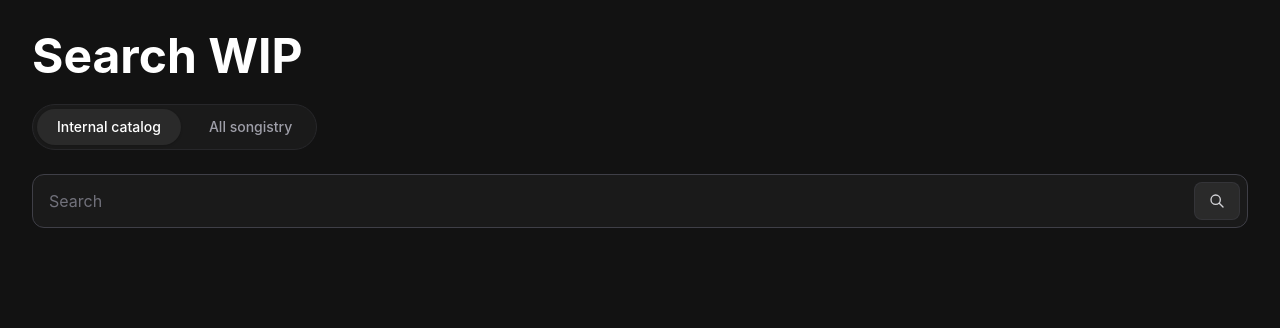
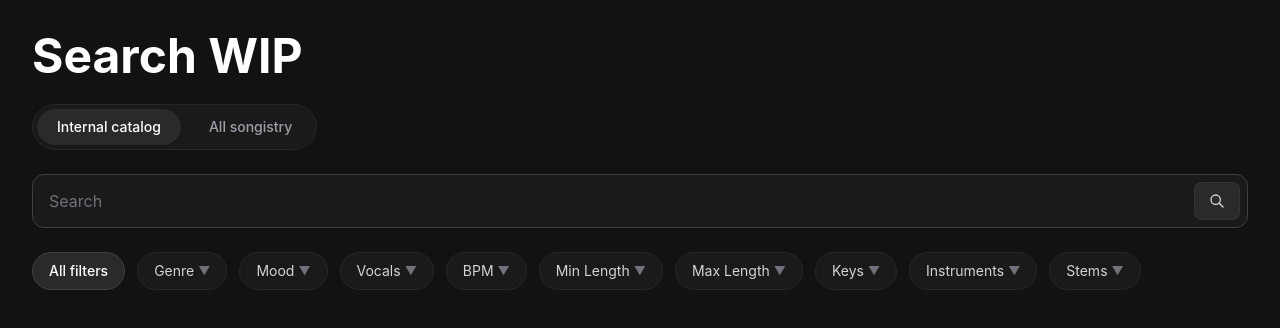
Before and after one commit to Papejop/projektzespolowy, a React (Vite) app: page / in a window 1280 px wide. Shown: the top 328 px of the page. Built offline with nearby package versions, Linux system fonts and the light colour scheme.

Commit message:
Implement interactive filters with dropdowns and sliders

```diff
--- a/src/App.tsx
+++ b/src/App.tsx
@@ -1,6 +1,7 @@
 import { useState } from 'react';
 import CatalogTabs from './components/CatalogTabs';
 import SearchBar from './components/SearchBar';
+import FilterBar from './components/FilterBar';
 
 export default function App() {
   const [activeTab, setActiveTab] = useState<string>('internal');
@@ -21,8 +22,8 @@ export default function App() {
             onSearch={handleSearch}
           />
         </div>
+        <FilterBar />
       </div>
-
     </div>
   );
 }
--- /dev/null
+++ b/src/components/FilterBar.tsx
@@ -0,0 +1,43 @@
+import { useState } from 'react';
+import FilterDropdown from './FilterDropdown';
+
+export default function FilterBar() {
+  const [openDropdown, setOpenDropdown] = useState<string | null>(null);
+
+  const filterCategories = [
+    { label: 'Genre', type: 'dropdown', options: ['Pop', 'Rock', 'Electronic', 'Hip-Hop', 'Acoustic'] },
+    { label: 'Mood', type: 'dropdown', options: ['Happy', 'Sad', 'Energetic', 'Calm', 'Dark'] },
+    { label: 'Vocals', type: 'dropdown', options: ['Male', 'Female','Mixed','Instrumental'] },
+    { label: 'BPM', type: 'slider', min: 60, max: 180, step: 1, unit: ' BPM' },
+    { label: 'Min Length', type: 'slider', min: 0, max: 10, step: 0.5, unit: ' min' },
+    { label: 'Max Length', type: 'slider', min: 0, max: 10, step: 0.5, unit: ' min' },
+    { label: 'Keys', type: 'dropdown', options: ['C Major', 'A Minor', 'F# Minor', 'G Major'] },
+    { label: 'Instruments', type: 'dropdown', options: ['Guitar', 'Piano', 'Synthesizer', 'Drums'] },
+    { label: 'Stems', type: 'dropdown', options: ['Has Stems', 'Full Mix Only'] }
+  ];
+
+  return (
+    <div className="flex items-center flex-wrap gap-3 mb-8 relative z-20">
+      <button className="flex items-center space-x-2 bg-[#2a2a2a] hover:bg-[#333333] border border-zinc-700 px-4 py-2 rounded-full text-sm font-medium transition-colors whitespace-nowrap text-white cursor-pointer">
+        <span>All filters</span>
+      </button>
+
+      {filterCategories.map((cat, index) => (
+        <FilterDropdown
+          key={index}
+          label={cat.label}
+          type={cat.type as 'dropdown' | 'slider'}
+          options={cat.options}
+          min={cat.min}
+          max={cat.max}
+          step={cat.step}
+          unit={cat.unit}
+          isOpen={openDropdown === cat.label}
+          onToggle={() => {
+            setOpenDropdown(openDropdown === cat.label ? null : cat.label);
+          }}
+        />
+      ))}
+    </div>
+  );
+}
--- /dev/null
+++ b/src/components/FilterDropdown.tsx
@@ -0,0 +1,108 @@
+import { useState } from 'react';
+
+interface FilterDropdownProps {
+  label: string;
+  type?: 'dropdown' | 'slider';
+  options?: string[];
+  min?: number;
+  max?: number;
+  step?: number;
+  unit?: string;
+  isOpen: boolean;
+  onToggle: () => void;
+}
+
+export default function FilterDropdown({
+  label,
+  type = 'dropdown',
+  options = [],
+  min = 0,
+  max = 100,
+  step = 1,
+  unit = '',
+  isOpen,
+  onToggle
+}: FilterDropdownProps) {
+
+  const [selectedValue, setSelectedValue] = useState<string | number | null>(null);
+
+  const handleSelect = (option: string) => {
+    setSelectedValue(option);
+    onToggle();
+    console.log(`Wybrano filtr [${label}]:`, option);
+  };
+
+  const handleSliderChange = (e: React.ChangeEvent<HTMLInputElement>) => {
+    const val = Number(e.target.value);
+    setSelectedValue(val);
+    console.log(`Zmieniono suwak [${label}]:`, val);
+  };
+
+  const getButtonLabel = () => {
+    if (selectedValue === null) return label;
+    return `${label}: ${selectedValue}${unit}`;
+  };
+
+  return (
+    <div className="relative inline-block text-left">
+      <button
+        onClick={onToggle}
+        className={`flex items-center space-x-1 px-4 py-2 rounded-full text-sm transition-colors whitespace-nowrap border cursor-pointer ${
+          selectedValue !== null
+            ? 'bg-[#2a2a2a] text-white border-zinc-500'
+            : 'bg-[#1a1a1a] text-zinc-300 border-zinc-800 hover:border-zinc-600'
+        }`}
+      >
+        <span>{getButtonLabel()}</span>
+        <span className="text-xs text-zinc-500">▼</span>
+      </button>
+
+      {isOpen && (
+        <div className="absolute left-0 mt-2 w-56 bg-[#181818] border border-zinc-600 rounded-xl shadow-2xl z-[9999] p-3">
+          {type === 'slider' ? (
+            <div className="space-y-3 py-2">
+              <div className="flex justify-between text-xs text-zinc-400">
+                <span>{min}{unit}</span>
+                <span className="text-white font-medium">
+                  {selectedValue !== null ? selectedValue : min}{unit}
+                </span>
+                <span>{max}{unit}</span>
+              </div>
+              <input
+                type="range"
+                min={min}
+                max={max}
+                step={step}
+                value={selectedValue !== null ? selectedValue : min}
+                onChange={handleSliderChange}
+                className="w-full accent-white cursor-pointer bg-zinc-700 h-1.5 rounded-lg"
+              />
+            </div>
+          ) : (
+            <div className="py-1">
+              {options.map((option, index) => (
+                <button
+                  key={index}
+                  onClick={() => handleSelect(option)}
+                  className={`w-full text-left px-3 py-2 text-sm text-zinc-300 hover:bg-[#252525] hover:text-white transition-colors rounded cursor-pointer ${
+                    selectedValue === option ? 'bg-[#252525] text-white font-medium' : ''
+                  }`}
+                >
+                  {option}
+                </button>
+              ))}
+            </div>
+          )}
+        {selectedValue !== null && (
+            <button
+            onClick={() => { setSelectedValue(null); onToggle(); }}
+            className="w-full text-left px-2 py-1 mb-2 text-xs text-zinc-400 hover:text-white hover:bg-[#252525] rounded border-t border-zinc-800 cursor-pointer"
+            >
+            Clear filter
+            </button>
+        )}
+        </div>
+      )}
+    </div>
+  );
+}
```
